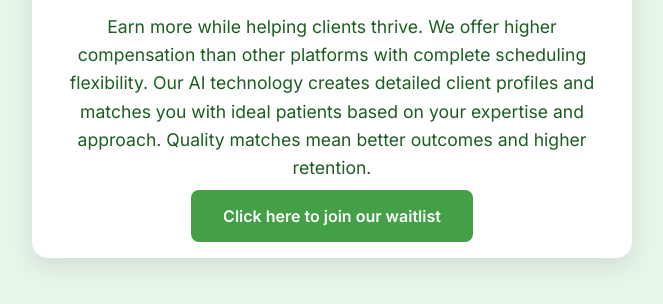
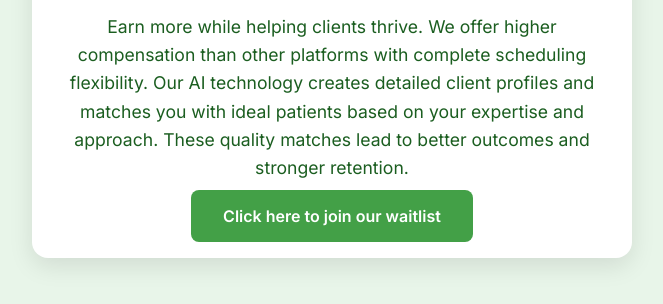
Before and after one commit to annegautham/Koamigo-Website, a plain HTML site: page index.html in a window 1280 px wide. Shown: the part 308-612 px from the top of the page, without its empty margins (308-971 px from the left). Drawn offline with Linux system fonts and the light colour scheme.

Commit message:
waitlist

```diff
--- a/index.html
+++ b/index.html
@@ -61,8 +61,9 @@
     <div class="card">
       <h1>Join Koamigo</h1>
       <p>
-        Earn more while helping clients thrive. We offer higher compensation than other platforms with complete scheduling flexibility. Our AI technology creates detailed client profiles and matches you with ideal patients based on your expertise and approach. Quality matches mean better outcomes and higher retention.
+        Earn more while helping clients thrive. We offer higher compensation than other platforms with complete scheduling flexibility. Our AI technology creates detailed client profiles and matches you with ideal patients based on your expertise and approach. These quality matches lead to better outcomes and stronger retention.
       </p>
+
       <a
         class="cta-button"
         href="https://docs.google.com/forms/d/e/1FAIpQLSd0ycN_CB5QqN7Z_PFbWnt9dGPH2tlsQ05AzYTAn5CDOEQZpg/viewform"
```
